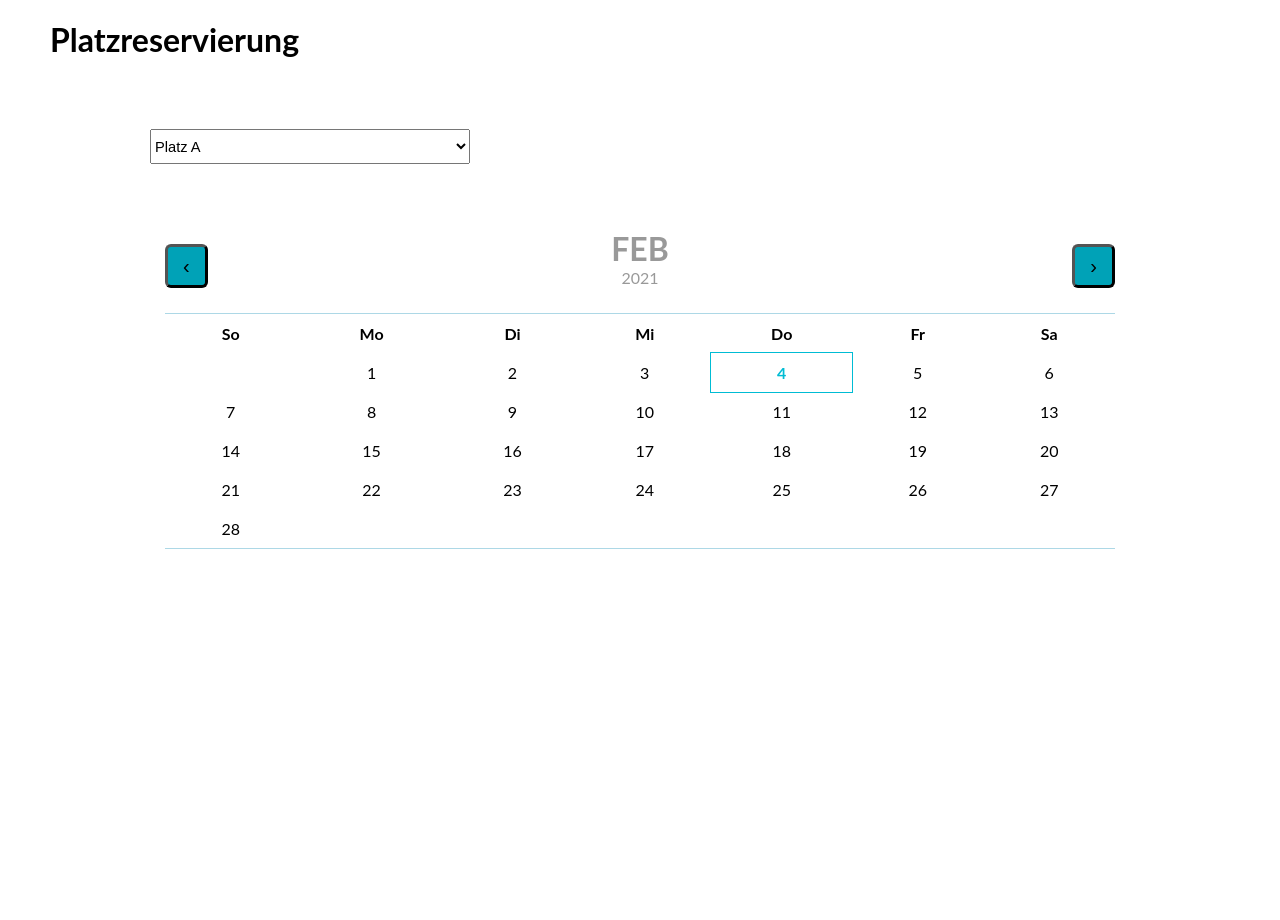
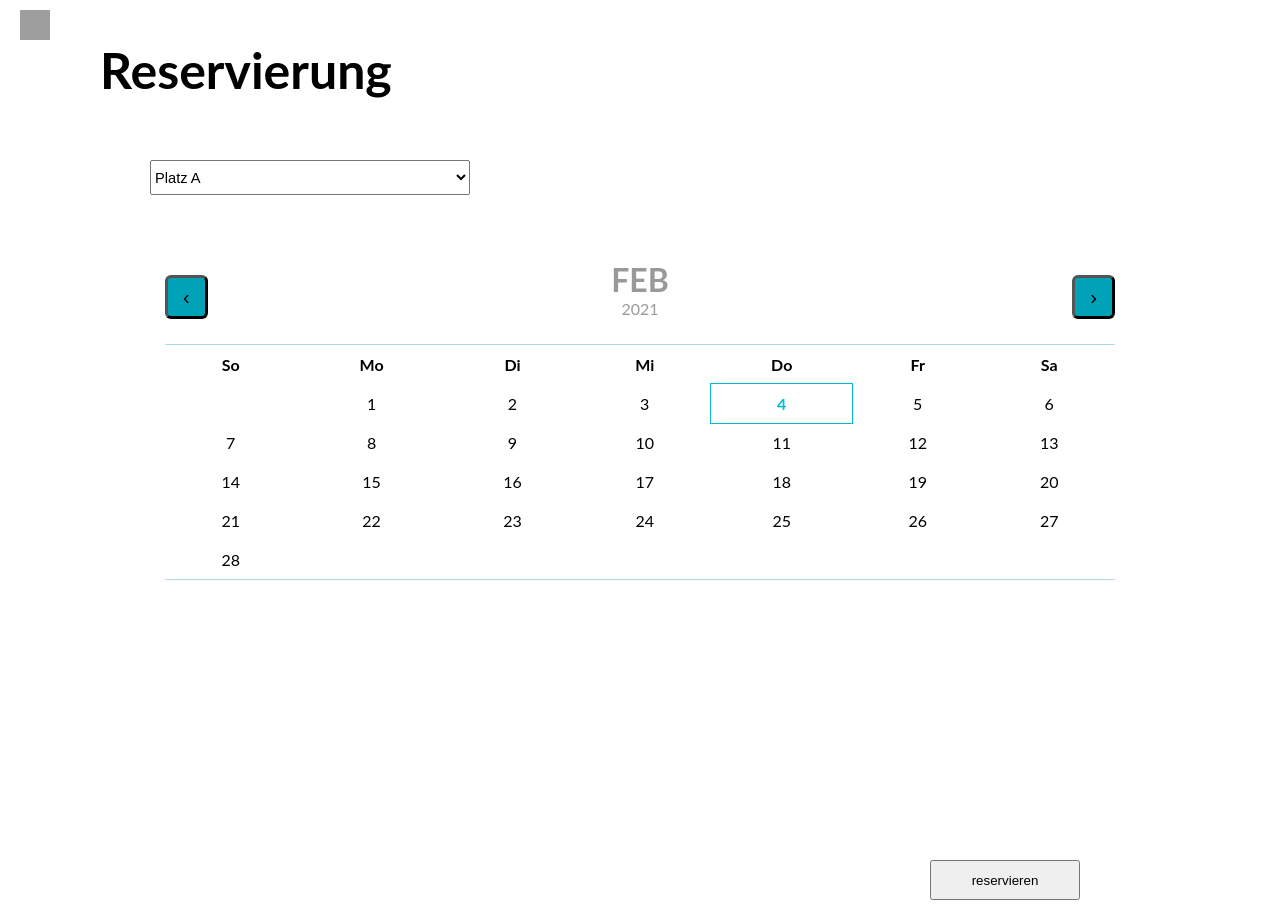
Before and after one commit to MatRob0300/projektTennisbar, a PHP site: page /views/reservierungErstellen.tpl.php in a window 1280 px wide. Before the commit the page ends 549 px from the top, so only its background shows below. Run offline with PHP 8.4, Linux system fonts and the light colour scheme; grey boxes are pictures that could not be loaded.

Commit message:
reservierung zeiten ausgabe fertig

```diff
--- a/frontend/styles/reservierung-erstellen-styles.css
+++ b/frontend/styles/reservierung-erstellen-styles.css
@@ -14,8 +14,18 @@ body {
   display: flex;
   flex-direction: column;
 }
-.header {
-  margin: 20px 50px;
+.header .zurueck {
+  width: 30px;
+  height: 30px;
+}
+.header h1 {
+  margin: 10px 100px;
+  font-size: 50px;
+}
+.zurueck a,img {
+  margin: 10px 0px 0px 10px;
+  width: 100%;
+  height: 100%;
 }
 .court {
   width: 100%;
@@ -144,7 +154,7 @@ body {
 }
 .time {
   width: 100%;
-  height: auto;
+  height: 200px;
 }
 .time select{
   width: 25vw;
@@ -152,3 +162,12 @@ body {
   margin: 0px 150px;
   font-size: 11pt;
 }
+.res-button {
+  display: flex;
+  justify-content: flex-end;
+  padding: 0px 200px 20px 0px;
+}
+.res-button [type="submit"]{
+  width: 150px;
+  height: 40px;
+}
--- a/frontend/views/reservierungErstellen.tpl.php
+++ b/frontend/views/reservierungErstellen.tpl.php
@@ -10,7 +10,10 @@
     <div class="container">
 
       <div class="header">
-        <h1>Platzreservierung</h1>
+        <div class="zurueck">
+          <a href="?aktion=platzreservierung"><img src="images/zurueck-pfeil.png" alt="zurueck-pfeil"></a>
+        </div>
+        <h1>Reservierung</h1>
       </div>
       <form action="index.php?aktion=searchForTimes" method="post" id="seaerchForTimes">
         <div class="court">
@@ -59,14 +62,14 @@
               <input type="text" id="date" name="date" hidden required>
         		</div>
         	</div>
-          </form>
         </div>
         <div class="time">
-          <div id="time-select">
-            <!-- axios -->
-          </div>
+          <div id="time-select"></div>
         </div>
-
+        <div class="res-button">
+          <button type="submit" name="submit" class="button">reservieren</button>
+        </div>
+      </form>
     </div>
 
 
```
Also changed, not shown: entities/reservierung.php (+10 -24 lines), frontend/models/getTimesOfDate.php (+12 -10 lines), 1 other file.
